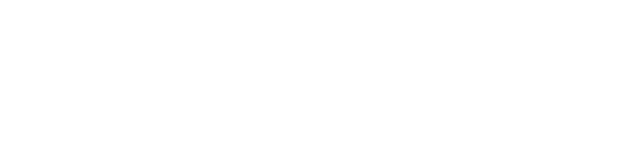
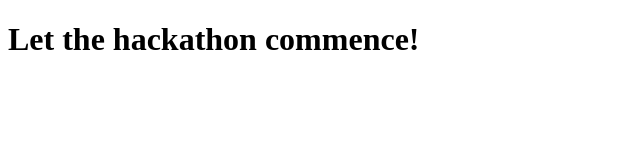
Before and after one commit to Moekabba/Robot-Gladiator, a plain HTML site: page index.html in a window 1280 px wide. Shown: the whole page, without its empty margins (0-640 px from the left). Drawn offline with Linux system fonts and the light colour scheme.

Commit message:
added a h1 tag

```diff
--- a/index.html
+++ b/index.html
@@ -6,5 +6,7 @@
     <meta name="viewport" content="width=device-width, initial-scale=1.0" />
     <title>Robot Gladiator</title>
   </head>
-  <body></body>
+  <body>
+    <h1>Let the hackathon commence!</h1>
+  </body>
 </html>
```
